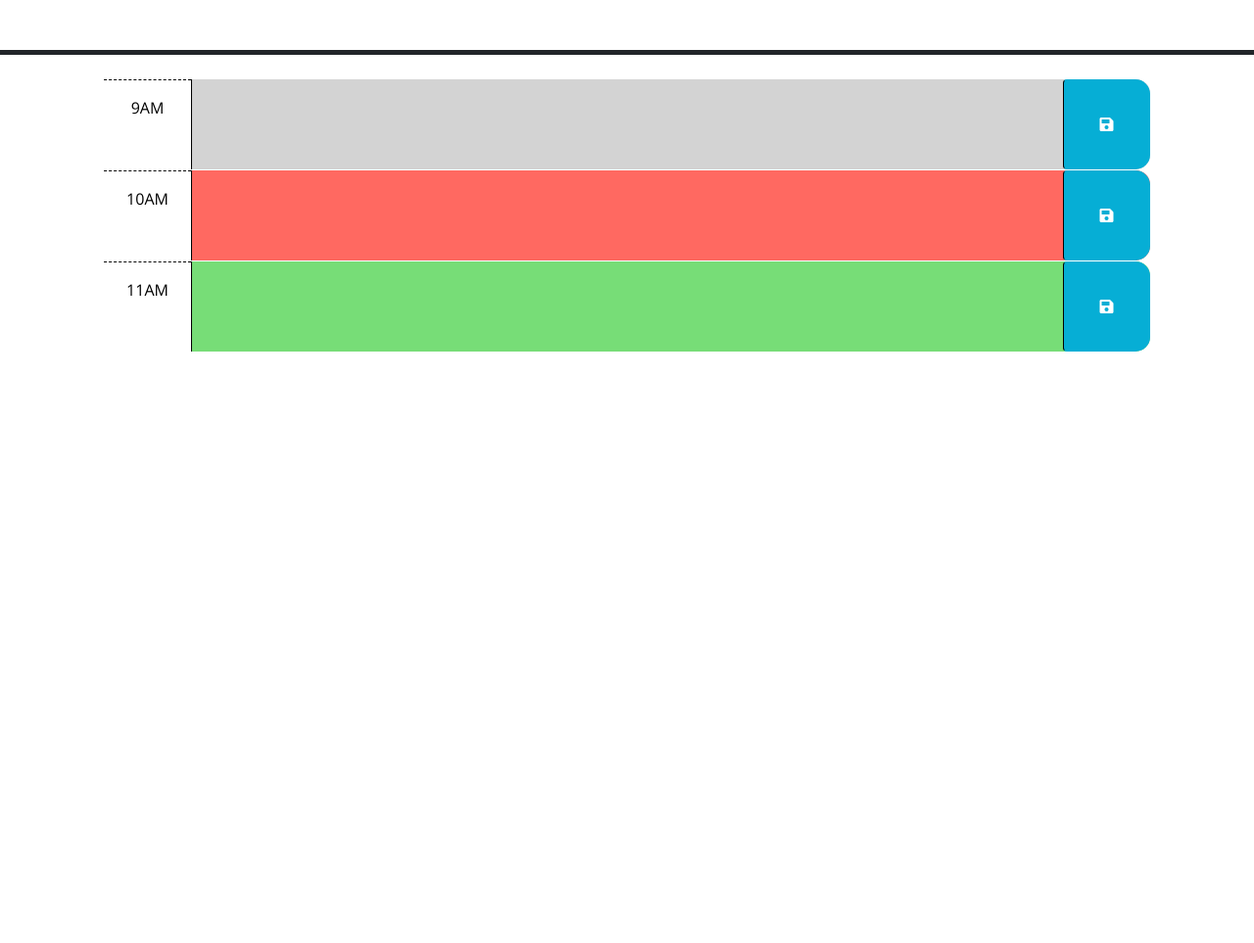
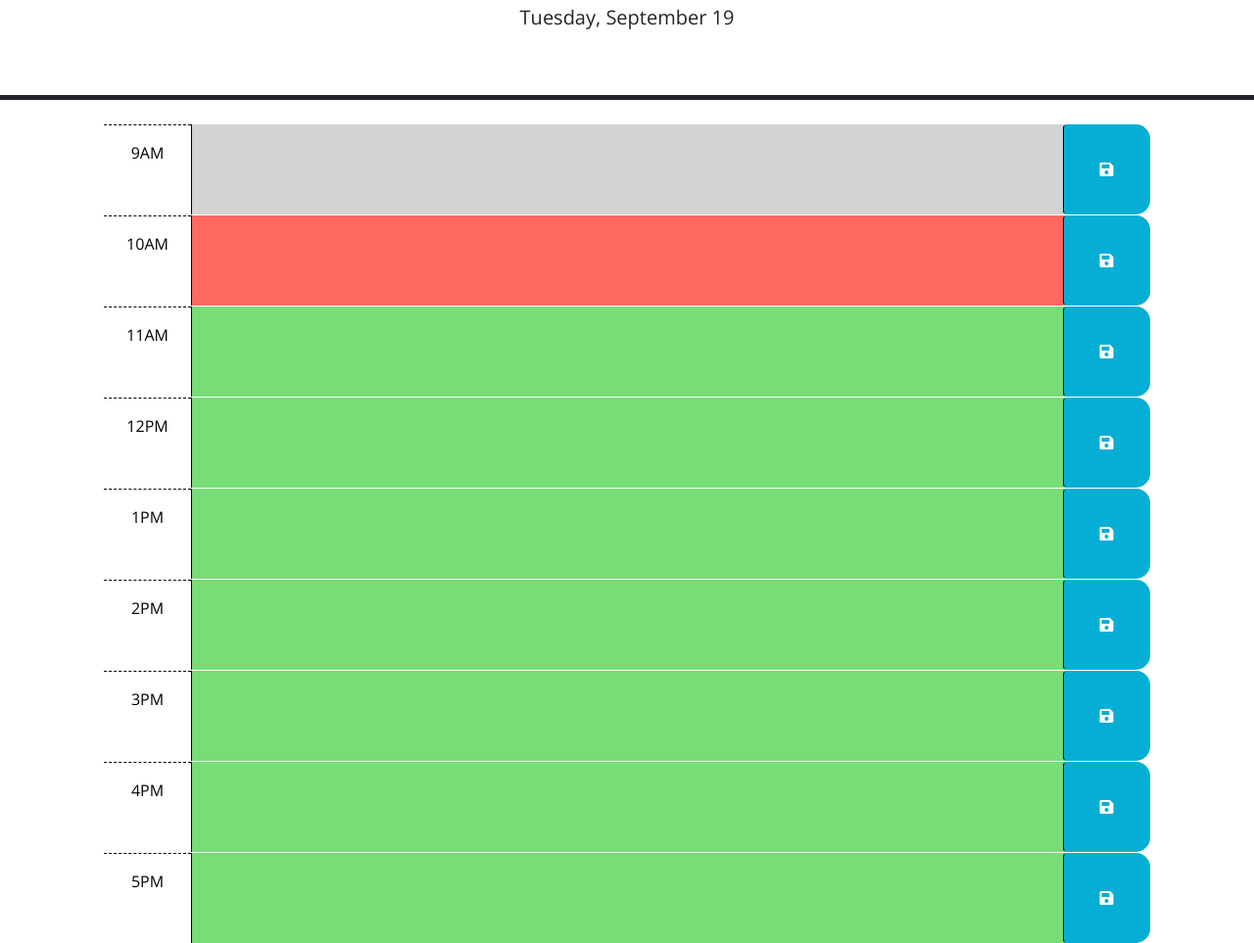
Before and after one commit to Zlyda1993/glowing-spork, a plain HTML site: page index.html in a window 1280 px wide. Shown: the part 176-1139 px from the top of the page at 98% size. Before the commit the page ends 800 px from the top, so only its background shows below. Drawn offline with nearby package versions, Linux system fonts and the light colour scheme.

Commit message:
set up current date at the top of the screen, working on collecting the data on the page in local storage.

```diff
--- a/index.html
+++ b/index.html
@@ -40,28 +40,78 @@
         -->
 
       <!-- Example of a past time block. The "past" class adds a gray background color. -->
-      <div id="hour-9" class="row time-block past">
+      <div id="hour" class="row time-block past">
         <div class="col-2 col-md-1 hour text-center py-3">9AM</div>
         <textarea class="col-8 col-md-10 description" rows="3"> </textarea>
-        <button class="btn saveBtn col-2 col-md-1" aria-label="save">
+        <button class="btn saveBtn col-2 col-md-1" aria-label="save" id="button">
           <i class="fas fa-save" aria-hidden="true"></i>
         </button>
       </div>
 
       <!-- Example of a a present time block. The "present" class adds a red background color. -->
-      <div id="hour-10" class="row time-block present">
+      <div id="hour" class="row time-block present">
         <div class="col-2 col-md-1 hour text-center py-3">10AM</div>
         <textarea class="col-8 col-md-10 description" rows="3"> </textarea>
-        <button class="btn saveBtn col-2 col-md-1" aria-label="save">
+        <button class="btn saveBtn col-2 col-md-1" aria-label="save" id="button">
           <i class="fas fa-save" aria-hidden="true"></i>
         </button>
       </div>
 
       <!-- Example of a future time block. The "future" class adds a green background color. -->
-      <div id="hour-11" class="row time-block future">
+      <div id="hour" class="row time-block future">
         <div class="col-2 col-md-1 hour text-center py-3">11AM</div>
         <textarea class="col-8 col-md-10 description" rows="3"> </textarea>
-        <button class="btn saveBtn col-2 col-md-1" aria-label="save">
+        <button class="btn saveBtn col-2 col-md-1" aria-label="save" id="button">
+          <i class="fas fa-save" aria-hidden="true"></i>
+        </button>
+      </div>
+
+      <div id="hour" class="row time-block future">
+        <div class="col-2 col-md-1 hour text-center py-3">12PM</div>
+        <textarea class="col-8 col-md-10 description" rows="3"> </textarea>
+        <button class="btn saveBtn col-2 col-md-1" aria-label="save" id="button">
+          <i class="fas fa-save" aria-hidden="true"></i>
+        </button>
+      </div>
+
+      <div id="hour" class="row time-block future">
+        <div class="col-2 col-md-1 hour text-center py-3">1PM</div>
+        <textarea class="col-8 col-md-10 description" rows="3"> </textarea>
+        <button class="btn saveBtn col-2 col-md-1" aria-label="save" id="button">
+          <i class="fas fa-save" aria-hidden="true"></i>
+        </button>
+      </div>
+
+
+      <div id="hour" class="row time-block future">
+        <div class="col-2 col-md-1 hour text-center py-3">2PM</div>
+        <textarea class="col-8 col-md-10 description" rows="3"> </textarea>
+        <button class="btn saveBtn col-2 col-md-1" aria-label="save" id="button">
+          <i class="fas fa-save" aria-hidden="true"></i>
+        </button>
+      </div>
+
+
+      <div id="hour" class="row time-block future">
+        <div class="col-2 col-md-1 hour text-center py-3">3PM</div>
+        <textarea class="col-8 col-md-10 description" rows="3"> </textarea>
+        <button class="btn saveBtn col-2 col-md-1" aria-label="save" id="button">
+          <i class="fas fa-save" aria-hidden="true"></i>
+        </button>
+      </div>
+
+      <div id="hour" class="row time-block future">
+        <div class="col-2 col-md-1 hour text-center py-3">4PM</div>
+        <textarea class="col-8 col-md-10 description" rows="3"> </textarea>
+        <button class="btn saveBtn col-2 col-md-1" aria-label="save" id="button">
+          <i class="fas fa-save" aria-hidden="true"></i>
+        </button>
+      </div>
+
+      <div id="hour" class="row time-block future">
+        <div class="col-2 col-md-1 hour text-center py-3">5PM</div>
+        <textarea class="col-8 col-md-10 description" rows="3"> </textarea>
+        <button class="btn saveBtn col-2 col-md-1" aria-label="save" id="button">
           <i class="fas fa-save" aria-hidden="true"></i>
         </button>
       </div>
--- a/script.js
+++ b/script.js
@@ -1,7 +1,13 @@
 // Wrap all code that interacts with the DOM in a call to jQuery to ensure that
 // the code isn't run until the browser has finished rendering all the elements
 // in the html.
-$(function () {
+var description = $('.description');
+
+var collectData = function (event) {
+  event.preventDefault();
+
+  var localStorageHistory = JSON.parse(localStorage.getItem("description")) || []
+  console.log(localStorageHistory);
   // TODO: Add a listener for click events on the save button. This code should
   // use the id in the containing time-block as a key to save the user input in
   // local storage. HINT: What does `this` reference in the click listener
@@ -20,4 +26,10 @@
   // attribute of each time-block be used to do this?
   //
   // TODO: Add code to display the current date in the header of the page.
-});
+};
+
+var date = dayjs().format('dddd, MMMM DD');
+$('#currentDay').text(date);
+
+var button = $('#button');
+button.on("click", collectData);
```
